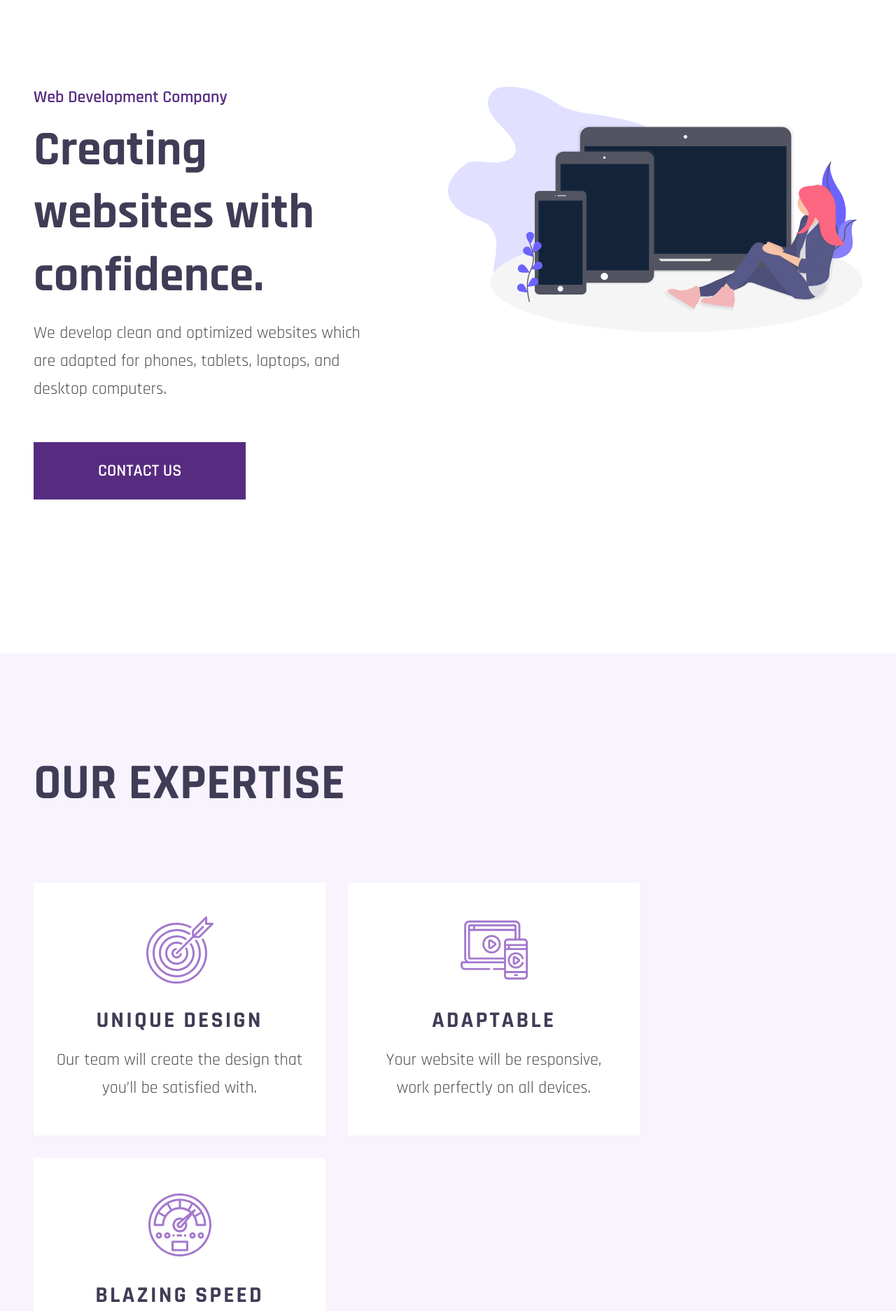
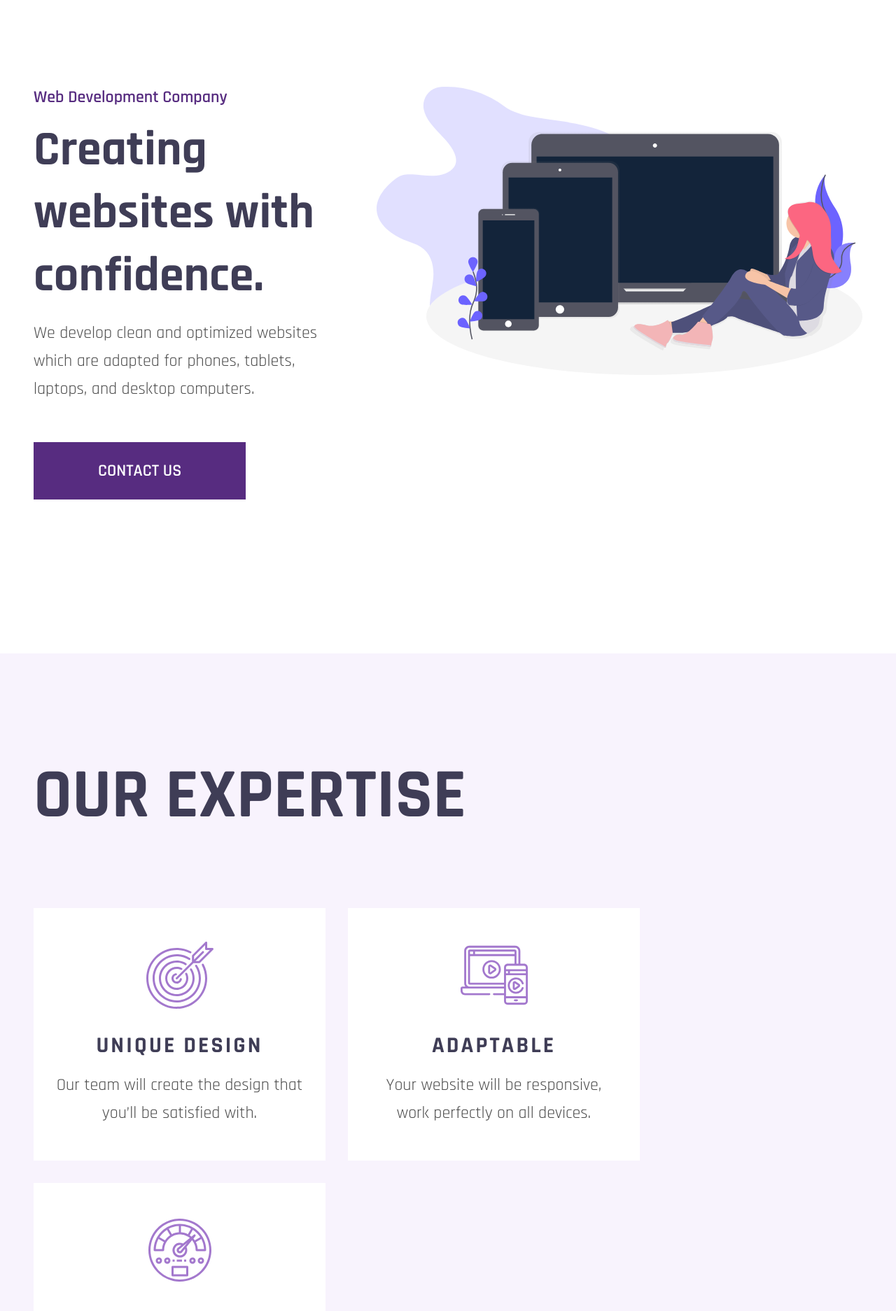
Before and after one commit to krckyboy/todorovic.dev, a React (Create React App) app in the folder client/: page / in a window 1280 px wide. Shown: the part 80-1954 px from the top of the page at 70% size. Built offline with nearby package versions, Linux system fonts and the light colour scheme; the HTML template or start-up script is replaced by a standard one.

Commit message:
#12 Additional responsiveness tweaking.

```diff
--- a/client/src/App.scss
+++ b/client/src/App.scss
@@ -66,6 +66,11 @@ fieldset {
 		padding-top: 140px;
 		padding-bottom: 140px;
 	}
+
+	@media (min-width: 1600px) {
+		padding-top: 180px;
+		padding-bottom: 180px;
+	}
 }
 
 .maxWidth {
@@ -81,9 +86,37 @@ fieldset {
 	font-size: 20px;
 	line-height: 32px;
 
+	@media (min-width: 560px) {
+		font-size: 22px;
+		line-height: 36px;
+	}
+
 	@media (min-width: 960px) {
 		font-size: 24px;
 		line-height: 40px;
 	}
+
+	@media (min-width: 1600px) {
+		font-size: 28px;
+		line-height: 50px;
+	}
+}
+
+.mediumText {
+	font-family: Rajdhani;
+	font-style: normal;
+	font-weight: bold;
+	font-size: 20px;
+	line-height: 32px;
+
+	@media (min-width: 960px) {
+		font-size: 24px;
+		line-height: 40px;
+	}
+
+	@media (min-width: 1600px) {
+		font-size: 32px;
+		line-height: 56px;
+	}
 }
 // < /Typography>
--- a/client/src/components/Project.js
+++ b/client/src/components/Project.js
@@ -4,6 +4,7 @@ import preferences from '../preferences'
 
 const Container = styled.div`
 	background-color: white;
+	text-align: left;
 
 	@media (min-width: 960px) {
 		display: flex;
@@ -16,8 +17,7 @@ const Container = styled.div`
 
 	a {
 		font-weight: 600;
-		text-align: left;
-		display: block;
+		display: inline-block;
 		margin-top: 24px;
 	}
 `
--- a/client/src/components/SubHeading.js
+++ b/client/src/components/SubHeading.js
@@ -11,16 +11,21 @@ const Heading = styled.h2`
 	margin-bottom: 48px;
 
 	@media (min-width: 560px) {
-		font-size: 56px;
+		font-size: 64px;
 	}
 
 	@media (min-width: 960px) {
 		margin-bottom: 64px;
-		font-size: 72px;
+		font-size: 88px;
 	}
 
 	@media (min-width: 1200px) {
 		margin-bottom: 96px;
+		font-size: 100px;
+	}
+
+	@media (min-width: 1600px) {
+		font-size: 120px;
 	}
 `
 
--- a/client/src/components/layout/Footer.js
+++ b/client/src/components/layout/Footer.js
@@ -6,7 +6,8 @@ const Container = styled.footer`
 	display: flex;
 	justify-content: center;
 	text-align: center;
-	color: #572c80;
+	color: #9e6dcc;
+	font-weight: 600;
 
 	line-height: 28px;
 	font-size: 18px;
--- a/client/src/sections/FirstSection.js
+++ b/client/src/sections/FirstSection.js
@@ -9,7 +9,7 @@ const Container = styled.div`
 	padding-top: 20px;
 	padding-bottom: 88px;
 	max-width: 100%;
-	/* min-height: 90vh; */
+	/* min-height: 100vh; */
 
 	@media (min-width: 960px) {
 		padding-bottom: 220px;
@@ -23,15 +23,9 @@ const IllustrationContainer = styled.div`
 	margin-bottom: 32px;
 
 	@media (min-width: 960px) {
-		max-width: 50%;
+		max-width: 60%;
 		order: 2;
 		/* flex: 1 1 70%; */
-		margin-bottom: 0;
-	}
-
-	@media (min-width: 1400px) {
-		order: 2;
-		/* flex: 1 1 50%; */
 		margin-bottom: 0;
 	}
 `
@@ -71,6 +65,11 @@ const TextContainer = styled.div`
 		font-weight: bold;
 		line-height: 61px;
 
+		@media (min-width: 560px) {
+			font-size: 56px;
+			line-height: 70px;
+		}
+
 		@media (min-width: 960px) {
 			font-size: 64px;
 			line-height: 80px;
@@ -79,6 +78,11 @@ const TextContainer = styled.div`
 		@media (min-width: 1200px) {
 			font-size: 70px;
 			line-height: 90px;
+		}
+
+		@media (min-width: 1600px) {
+			font-size: 96px;
+			line-height: 110px;
 		}
 	}
 
--- a/client/src/sections/LatestWork.js
+++ b/client/src/sections/LatestWork.js
@@ -28,7 +28,7 @@ const Content = styled.div`
 		}
 
 		.control-dots {
-			bottom: -8rem !important; /* Required for positioning */
+			bottom: -16rem !important; /* Required for positioning */
 
 			.dot {
 				width: 20px;
@@ -41,7 +41,7 @@ const Content = styled.div`
 		}
 	}
 
-	margin-bottom: 8rem;
+	margin-bottom: 16rem;
 `
 
 const Expertise = () => {
@@ -65,13 +65,13 @@ const Expertise = () => {
 					/>
 					<Project
 						imgSrc='projects/krcky.png'
-						title='Krcky.dev'
+						title='krcky.dev'
 						websiteUrl='https://krcky.dev/'
 						text='We develop clean and optimized websites which are adapted for phones, laptops, tablets and desktop. We develop clean and optimized websites which are adapted for phones, laptops, tablets and desktop. We develop clean and optimized websites which are adapted for phones, laptops, tablets and desktop.'
 					/>
 					<Project
 						imgSrc='projects/jelena_caldic_cut.png'
-						title='Jelena Ćaldić'
+						title='jelenacaldic.com'
 						websiteUrl='https://jelenacaldic.com/'
 						text='We develop clean and optimized websites which are adapted for phones, laptops, tablets and desktop. We develop clean and optimized websites which are adapted for phones, laptops, tablets and desktop. We develop clean and optimized websites which are adapted for phones, laptops, tablets and desktop.'
 					/>
```
